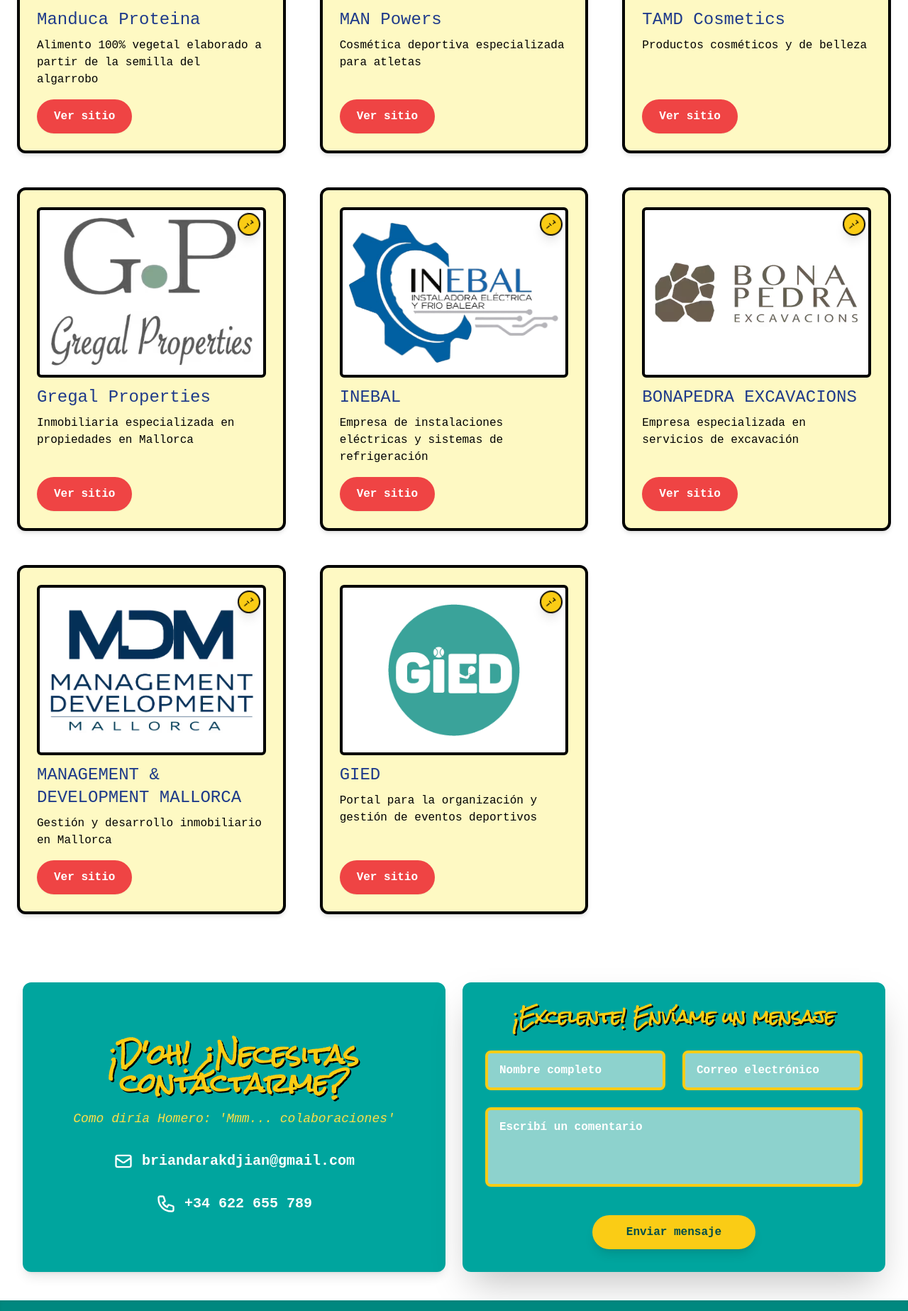
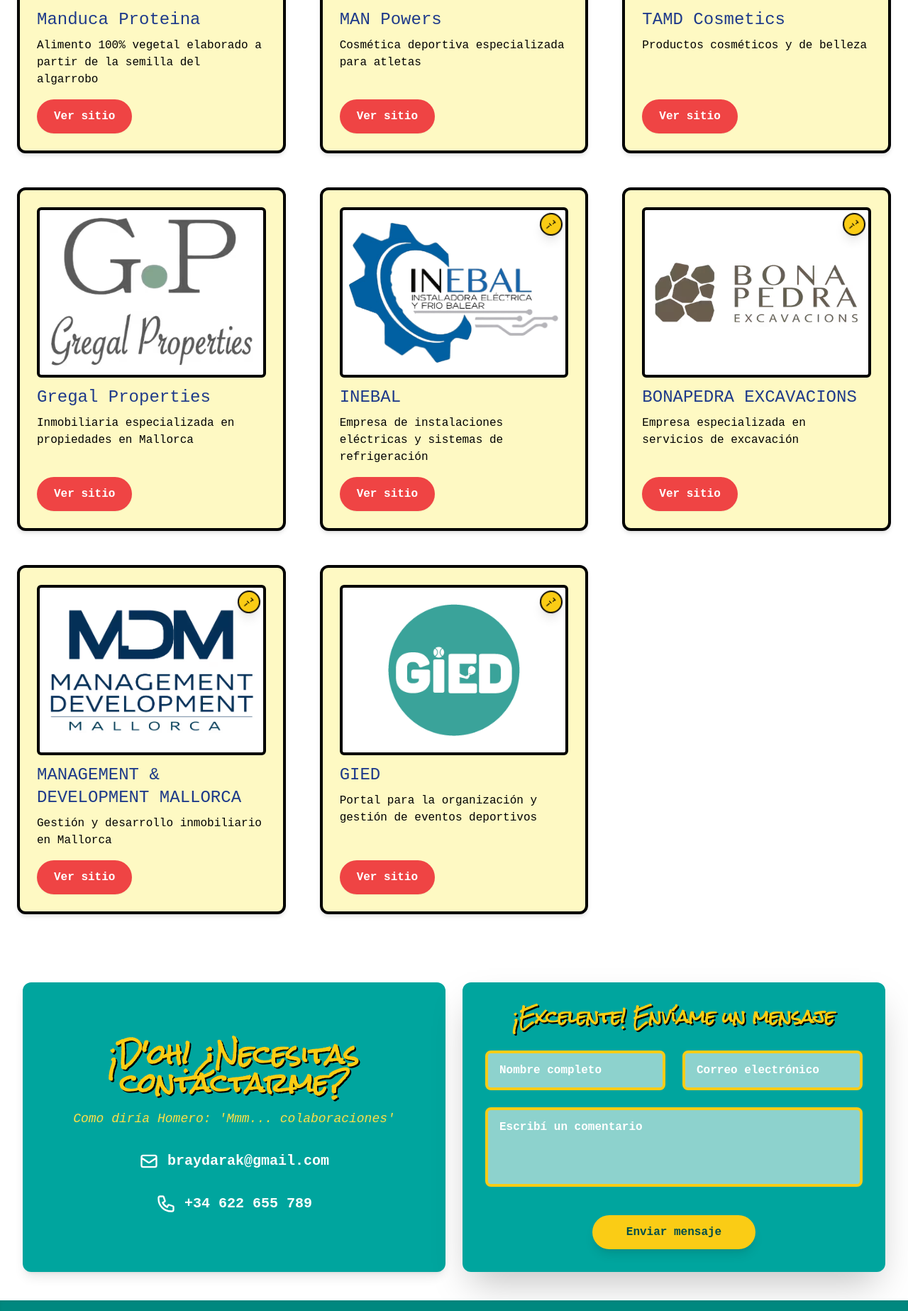
Before and after one commit to Braydarak/brian-darakdjian, a React (Vite) app: page / in a window 1280 px wide. Shown: the part 1908-3755 px from the top of the page at 71% size. Built offline with nearby package versions, Linux system fonts and the light colour scheme.

Commit message:
fix(contactForm): update email address in contact form refactor(work): update project statuses and links
Update email address from briandarakdjian@gmail.com to braydarak@gmail.com
Mark Gregal Properties as completed and update its link, set inProgress to false for all projects

```diff
--- a/src/components/contactForm/index.tsx
+++ b/src/components/contactForm/index.tsx
@@ -102,7 +102,7 @@
              <svg xmlns="http://www.w3.org/2000/svg" className="h-6 w-6 sm:h-7 sm:w-7 flex-shrink-0" fill="none" viewBox="0 0 24 24" stroke="currentColor">
                <path strokeLinecap="round" strokeLinejoin="round" strokeWidth={2} d="M3 8l7.89 5.26a2 2 0 002.22 0L21 8M5 19h14a2 2 0 002-2V7a2 2 0 00-2-2H5a2 2 0 00-2 2v10a2 2 0 002 2z" />
              </svg>
-             <span className="font-raleway text-lg sm:text-xl break-all">briandarakdjian@gmail.com</span>
+             <span className="font-raleway text-lg sm:text-xl break-all">braydarak@gmail.com</span>
            </div>
            <div className="flex flex-col sm:flex-row items-center gap-2 sm:gap-3 text-center sm:text-left">
              <svg xmlns="http://www.w3.org/2000/svg" className="h-6 w-6 sm:h-7 sm:w-7 flex-shrink-0" fill="none" viewBox="0 0 24 24" stroke="currentColor">
--- a/src/sections/work/index.tsx
+++ b/src/sections/work/index.tsx
@@ -110,24 +110,28 @@
       description: t("publiferDesc"),
       image: Publifer,
       link: "https://publifercm.com/",
+      inProgress: false,
     },
     {
       title: "Almango",
       description: t("almangoDesc"),
       image: AlmangoLogo,
       link: "https://www.almango.com.ar/",
+      inProgress: false,
     },
     {
       title: "Nuria Iturrioz",
       description: t("nuriaDesc"),
       image: NuriaIturriozLogo,
       link: "https://nuriaiturrioz.com/",
+      inProgress: false,
     },
     {
       title: "Manduca Proteina",
       description: t("manducaDesc"),
       image: Manduca,
       link: "https://manducaproteina.com/",
+      inProgress: false,
     },
     {
       title: "MAN Powers",
@@ -146,8 +150,8 @@
       title: "Gregal Properties",
       description: t("gregalDesc"),
       image: GREGAL,
-      link: "https://gregal-properties-web.vercel.app/",
-      inProgress: true,
+      link: "https://gregalproperties.com/",
+      inProgress: false,
     },
     {
       title: "INEBAL",
```
